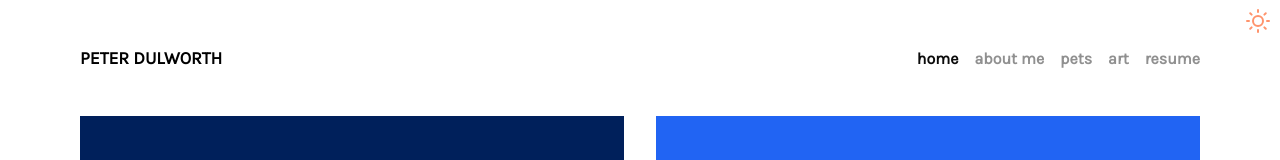
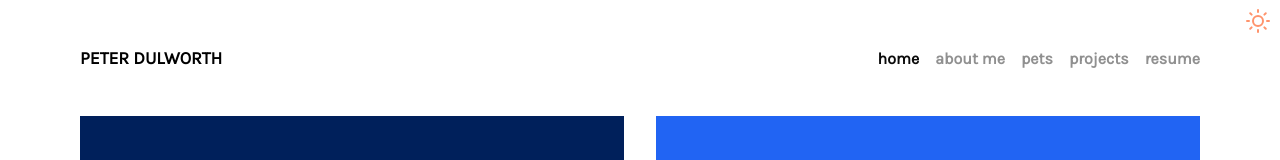
Before and after one commit to PeterDulworth/peterdulworth.com-v3, a React (Create React App) app: page / in a window 1280 px wide. Shown: the top 160 px of the page. Built offline with nearby package versions, Linux system fonts and the light colour scheme; the HTML template or start-up script is replaced by a standard one.

Commit message:
update projects

```diff
--- a/package.json
+++ b/package.json
@@ -21,6 +21,7 @@
     "svgo": "^2.0.0"
   },
   "devDependencies": {
+    "@babel/plugin-proposal-private-property-in-object": "^7.21.11",
     "@svgr/webpack": "^6.5.1",
     "prettier": "^1.19.1",
     "react-scripts": "^5.0.1"
--- a/src/App.js
+++ b/src/App.js
@@ -43,7 +43,7 @@
               <AboutMePage />
             </Route>
             <Route path='/resume'>resume</Route>
-            <Route path='/art'>
+            <Route path='/projects'>
               <ArtPage />
             </Route>
             <Route path='/pets'>
--- a/src/js/components/Nav.js
+++ b/src/js/components/Nav.js
@@ -17,8 +17,8 @@
         <NavLink exact to='/pets' activeClassName='Nav__link--active'>
           pets
         </NavLink>
-        <NavLink exact to='/art' activeClassName='Nav__link--active'>
-          art
+        <NavLink exact to='/projects' activeClassName='Nav__link--active'>
+          projects
         </NavLink>
         <a href='http://www.peterdulworth.com/resume/'>Resume</a>
       </div>
```
